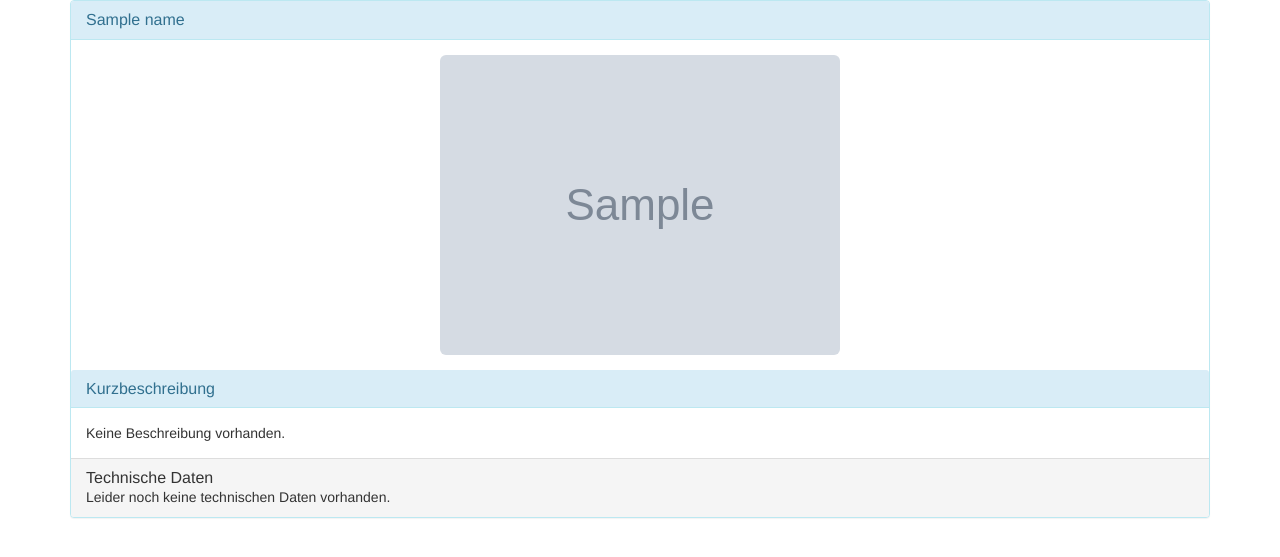
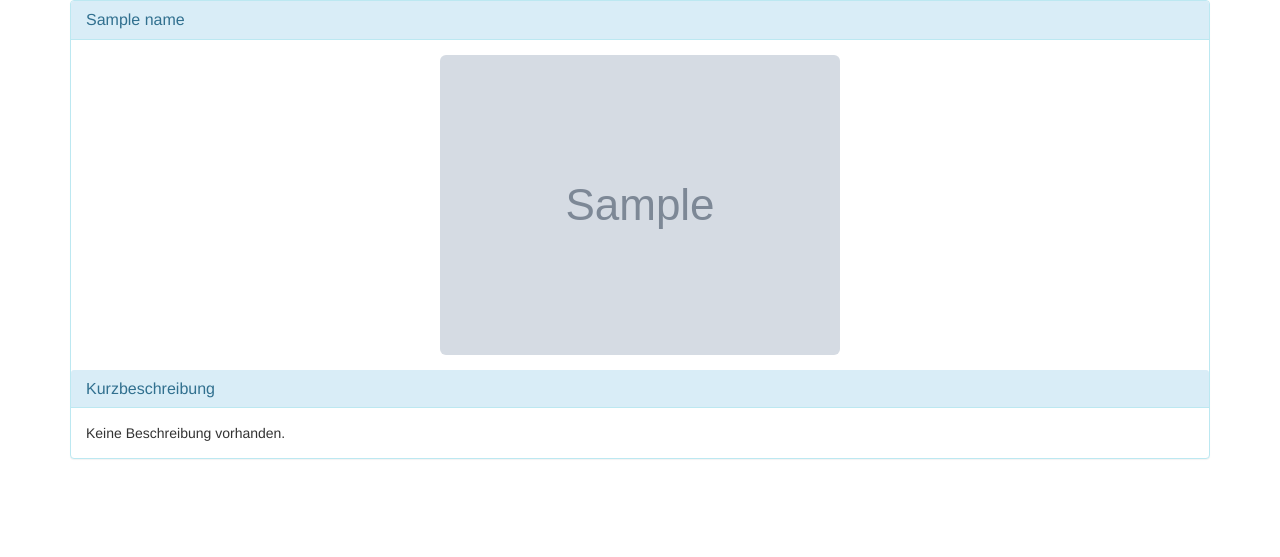
Before and after one commit to ameeuw/LokalPower, a Python web app: template P2P_Frontend/templates/tooltip.html in a window 1280 px wide. Shown: the top 557 px of the page. Run offline with Jinja, Linux system fonts and the light colour scheme; the template is opened without the code that fills it: most values are stand-ins (such as "Sample title", 1, 10 or a date in 2020); grey boxes marked "Sample" are stand-in pictures; some libraries are stand-ins or nearby versions.

Commit message:
Updated Tooltip and markers

```diff
--- a/P2P_Frontend/templates/tooltip.html
+++ b/P2P_Frontend/templates/tooltip.html
@@ -39,8 +39,8 @@
 
 
     <!--     Fonts and icons     -->
-    <link href="http://maxcdn.bootstrapcdn.com/font-awesome/latest/css/font-awesome.min.css" rel="stylesheet">
-    <link href='http://fonts.googleapis.com/css?family=Roboto:400,700,300|Material+Icons' rel='stylesheet' type='text/css'>
+    <link href="https://maxcdn.bootstrapcdn.com/font-awesome/latest/css/font-awesome.min.css" rel="stylesheet">
+    <link href='https://fonts.googleapis.com/css?family=Roboto:400,700,300|Material+Icons' rel='stylesheet' type='text/css'>
 
 
    <script src="https://use.fontawesome.com/a0a5a9decc.js"></script>
@@ -60,7 +60,17 @@
 
                 <div class="panel-body">
                     <center><img class="img-responsive img-rounded" src="http://127.0.0.1:5000/static/img/photos/{{ photo }}"></center>
+
+                {% if kind=='plant' or kind=='prosumer' %}
+                    <br>
+                    <center>
+                        <button type="button" class="btn btn-default btn-warning btn-md" style="width: 100%">
+                            Zu meinen Versorgern hinzufügen <span class="glyphicon glyphicon-star" aria-hidden="true"></span>
+                        </button>
+                    </center>
+                {% endif %}
                 </div>
+
                 <div class="panel-heading">
                     <h4 class="panel-title">Kurzbeschreibung</h4>
                 </div>
@@ -80,6 +90,7 @@
                     {% endif %}
                 </div>
 
+                {% if kind=='plant' %}
                 <div class="panel-footer">
                     <h4 class="panel-title" style="">Technische Daten</h4>
                     {% if supplierId == 'Hydro1' %}
@@ -141,13 +152,11 @@
                         <tbody>
                         <tr>
                             <td><span>Brennstoffeinsatz pro Jahr</span></td>
-                                <td style="text-align: right;"><span>250000 t Holzschnitzel
-12000 t Altholz</span></td>
+                            <td style="text-align: right;"><span>250000 t Holzschnitzel 12000 t Altholz</span></td>
                         </tr>
                         <tr>
                             <td><span>Feuerungswärmeleistung</span></td>
-                                <td style="text-align: right;"><span>Block 1: 5,5 MW
-Block 2 und 3: jeweils 38MW</span></td>
+                            <td style="text-align: right;"><span>Block 1: 5,5 MW Block 2 und 3: jeweils 38MW</span></td>
                         </tr>
                         <tr>
                             <td><span>Jahresproduktion</span></td>
@@ -171,6 +180,7 @@ Block 2 und 3: jeweils 38MW</span></td>
                         Leider noch keine technischen Daten vorhanden.
                     {% endif %}
                 </div>
+                {% endif %}
             </div>
         </div>
     </div>
```
Also changed, not shown: P2P_Frontend/static/img/markers/biomass.png, P2P_Frontend/static/img/markers/hydro.png, P2P_Frontend/static/img/markers/solar.png, P2P_Frontend/static/img/markers/wind.png. Lines whose indentation alone changed are shown as unchanged.
